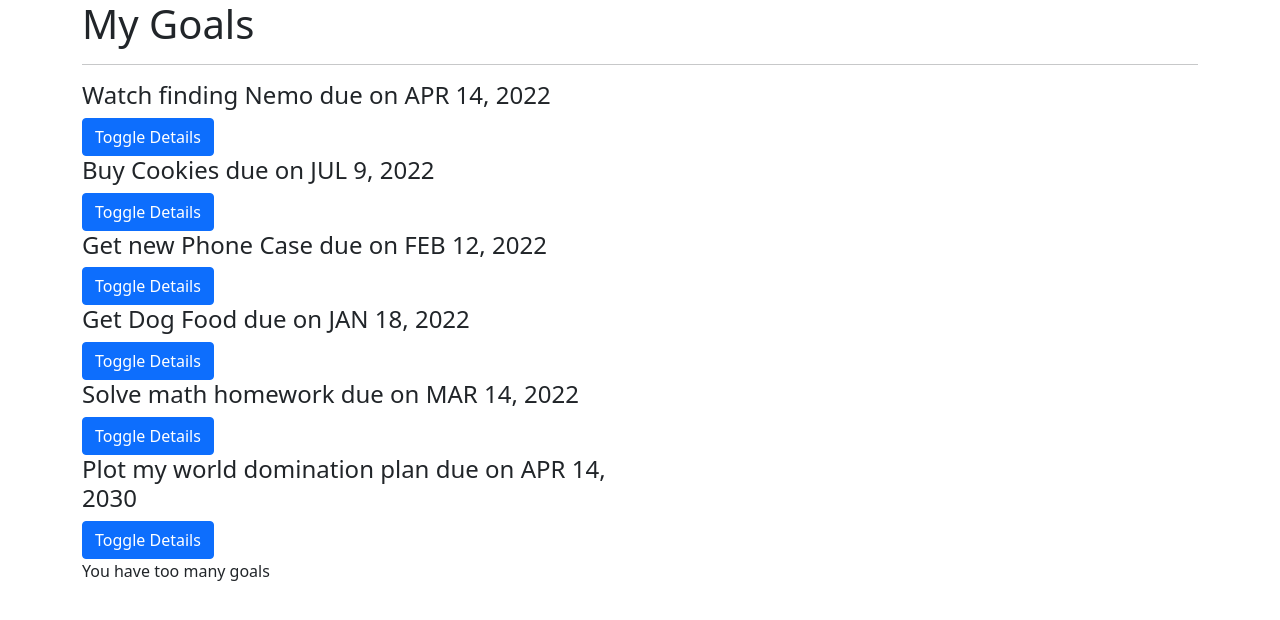
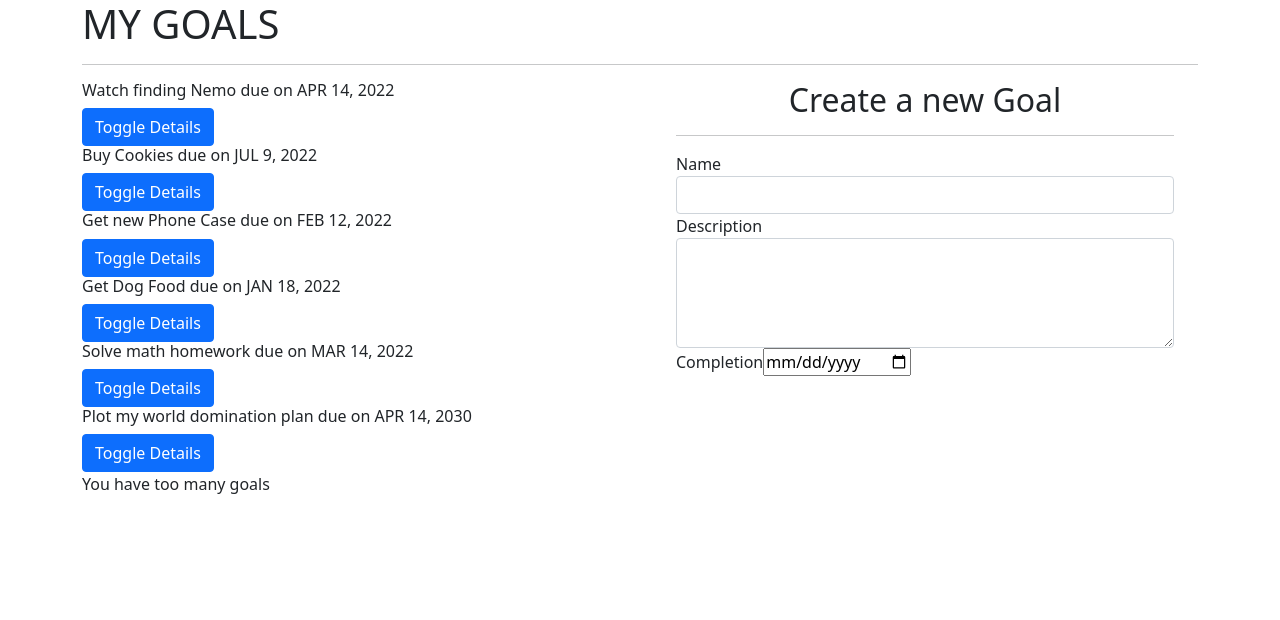
Before and after one commit to Vitalis-Kirui/Goals-Angular, an Angular app: page / in a window 1280 px wide. Shown: the top 620 px of the page. Built offline with nearby package versions, Linux system fonts and the light colour scheme.

Commit message:
creating form component and creating a goal creation form

```diff
--- /dev/null
+++ b/src/app/goal-form/goal-form.component.html
@@ -0,0 +1,23 @@
+<div class="container-fluid">
+    <h2 class="text-center">Create a new Goal</h2>
+    <hr>
+    <form>
+        <div class="form-group">
+
+            <label for="name">Name</label>
+            <input type="text" required class="form-control" id="name">
+
+        </div>
+        <div class="form-group">
+
+            <label for="description">Description</label>
+            <textarea class="form-control" id="description" rows="4" required></textarea>
+
+        </div>
+        <div class="form-group">
+            <label for="complete">Completion</label>
+            <input type='date' id="complete" required>
+
+        </div>
+    </form>
+</div>
--- /dev/null
+++ b/src/app/goal-form/goal-form.component.ts
@@ -0,0 +1,15 @@
+import { Component, OnInit } from '@angular/core';
+
+@Component({
+  selector: 'app-goal-form',
+  templateUrl: './goal-form.component.html',
+  styleUrls: ['./goal-form.component.css']
+})
+export class GoalFormComponent implements OnInit {
+
+  constructor() { }
+
+  ngOnInit(): void {
+  }
+
+}
--- a/src/app/goal/goal.component.html
+++ b/src/app/goal/goal.component.html
@@ -1,12 +1,12 @@
 <div class="container">
-    <h1>My Goals</h1>
+    <h1>MY GOALS</h1>
     <hr>
 
     <div class="row">
         <div class="col-md-6">
             <div *ngFor='let goal of goals;let i = index'>
                 <div>
-                    <h4 id={{i}} appStrikethrough>{{goal.name}} due on {{goal.completeDate|date|uppercase}}</h4>
+                    <h6 id={{i}} appStrikethrough>{{goal.name}} due on {{goal.completeDate|date|uppercase}}</h6>
                     <button (click)='toggleDetails(i)' class="btn btn-primary">Toggle Details</button>
                 </div>
 
@@ -15,7 +15,9 @@
                 </div>
             </div>
         </div>
+        <div class="col-md-6">
+            <app-goal-form></app-goal-form>
+        </div>
     </div>
-
     <p *ngIf='goals.length > 5'>You have too many goals</p>
 </div>
```
Also changed, not shown: src/app/app.module.ts (+7 -2 lines), src/app/goal-form/goal-form.component.css (added), 1 other file (tests, documents, lock files or other folders).
